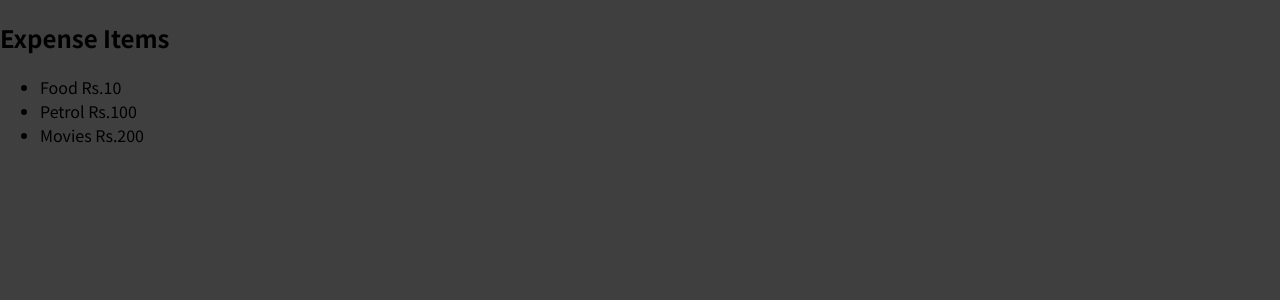
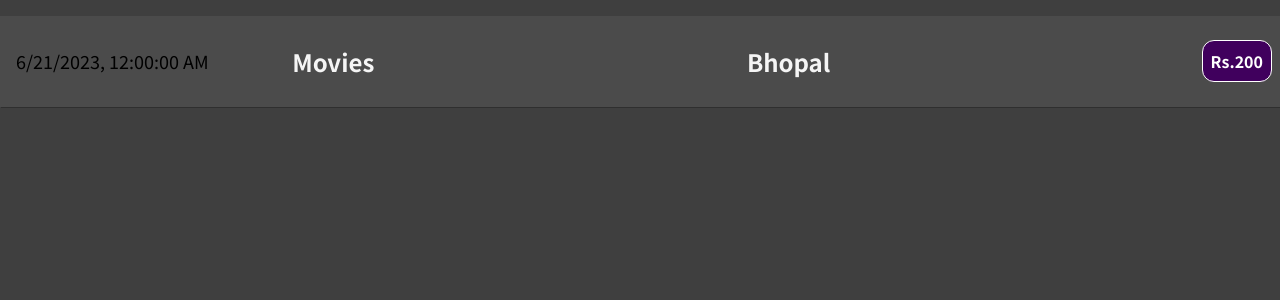
Before and after one commit to iamASR27/Tasks, a JavaScript app: page / in a window 1280 px wide. Shown: the top 300 px of the page. Built offline with nearby package versions, Linux system fonts and the light colour scheme.

Commit message:
added location variable

```diff
--- /dev/null
+++ b/src/components/ExpenseItems.css
@@ -0,0 +1,34 @@
+.expense-item {
+    display: flex;
+    justify-content: space-between;
+    align-items: flex-start;
+    box-shadow: 1px 1px rgba(0, 0, 0, 0.25);
+    padding: 0.5rem;
+    margin: 1rem 0;
+    background-color: #4b4b4b;
+}
+
+.date {
+    margin: 1rem 0;
+    padding: 0.5rem;
+    font-size: large;
+}
+.expense-title {
+   color: whitesmoke;
+   width: 30%;
+}
+.expense-location {
+    width: 30%;
+    color: whitesmoke;
+}
+
+.expense-amount {
+    font-size: 1rem;
+    font-weight: bold;
+    color: white;
+    background-color: #40005d;
+    border: 1px solid white;
+    padding: 0.5rem;
+    border-radius: 12px;
+    margin: 1rem 0;
+}
--- a/src/components/ExpenseItems.js
+++ b/src/components/ExpenseItems.js
@@ -1,12 +1,28 @@
+import './ExpenseItems.css';
+
 function ExpenseItem() {
+  const expenseDate = new Date(2023, 5, 21);
+  const expenseTitle = "Movies";
+  const LocationOfExpenditure = "Bhopal";
+  const expenseAmount = 200;
+
+
   return (
-    <div>
-      <h2>Expense Items</h2>
-      <ul>
+    <div className="expense-item">
+      {/* <h2>Expense List</h2> */}
+      <div className="date">{expenseDate.toLocaleString()}</div>
+      <div className="expense-title">
+        <h2>{expenseTitle}</h2>
+      </div>
+      <div className="expense-location">
+        <h2>{LocationOfExpenditure}</h2>
+      </div>
+      <div className="expense-amount">Rs.{expenseAmount}</div>
+      {/* <ul className="item-list">
         <li>Food Rs.10</li>
         <li>Petrol Rs.100</li>
         <li>Movies Rs.200</li>
-      </ul>
+      </ul> */}
     </div>
   );
 }
```
